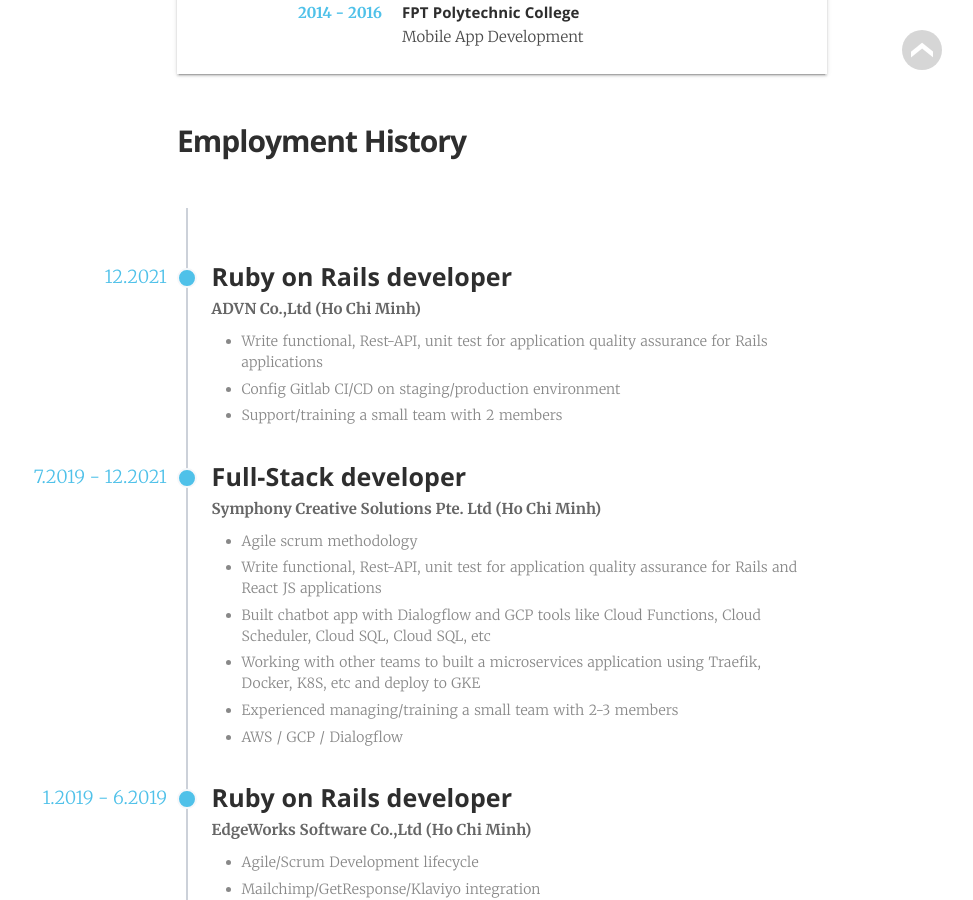
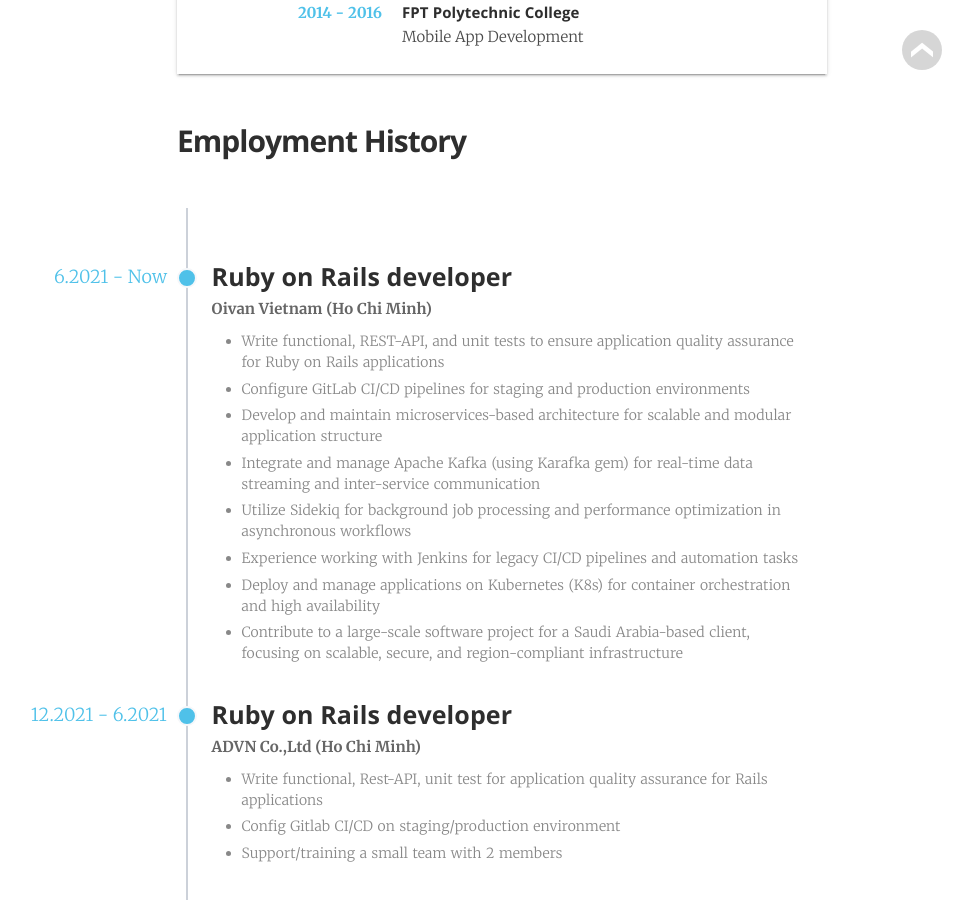
Before and after one commit to tanngoc93/tanngoc93.github.io, a Jekyll site: the page built from index.html, in a window 1280 px wide and 900 px high, scrolled down 1126 px. Shown: the whole window, without its empty margins (138-1111 px from the left). Built offline with Jekyll 4.4.1, drawn with Linux system fonts in a browser that asks for light colours; some web fonts are replaced.

Commit message:
Update cv.yml

```diff
--- a/_data/cv.yml
+++ b/_data/cv.yml
@@ -14,7 +14,21 @@
         description:      "Mobile App Development"
 
   employment:
-      - time:             "12.2021"
+      - time:             "6.2021 - Now"
+        location:         "Ho Chi Minh"
+        company:          "Oivan Vietnam"
+        position:         "Ruby on Rails developer"
+        responsibilities:
+          - "Write functional, REST-API, and unit tests to ensure application quality assurance for Ruby on Rails applications"
+          - "Configure GitLab CI/CD pipelines for staging and production environments"
+          - "Develop and maintain microservices-based architecture for scalable and modular application structure"
+          - "Integrate and manage Apache Kafka (using Karafka gem) for real-time data streaming and inter-service communication"
+          - "Utilize Sidekiq for background job processing and performance optimization in asynchronous workflows"
+          - "Experience working with Jenkins for legacy CI/CD pipelines and automation tasks"
+          - "Deploy and manage applications on Kubernetes (K8s) for container orchestration and high availability"
+          - "Contribute to a large-scale software project for a Saudi Arabia-based client, focusing on scalable, secure, and region-compliant infrastructure"
+
+      - time:             "12.2021 - 6.2021"
         location:         "Ho Chi Minh"
         company:          "ADVN Co.,Ltd"
         position:         "Ruby on Rails developer"
```
